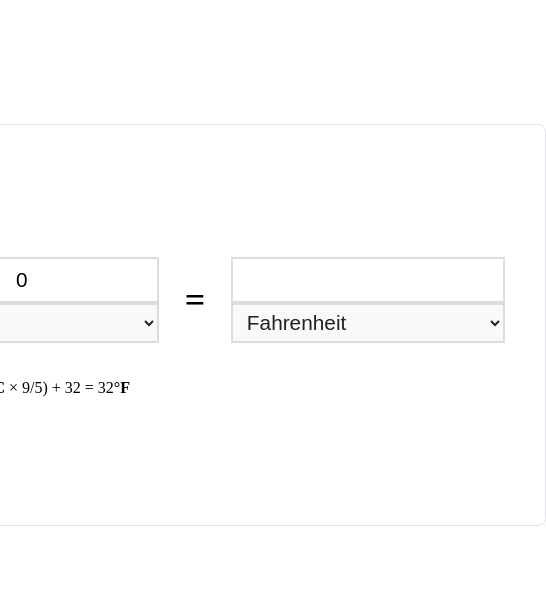
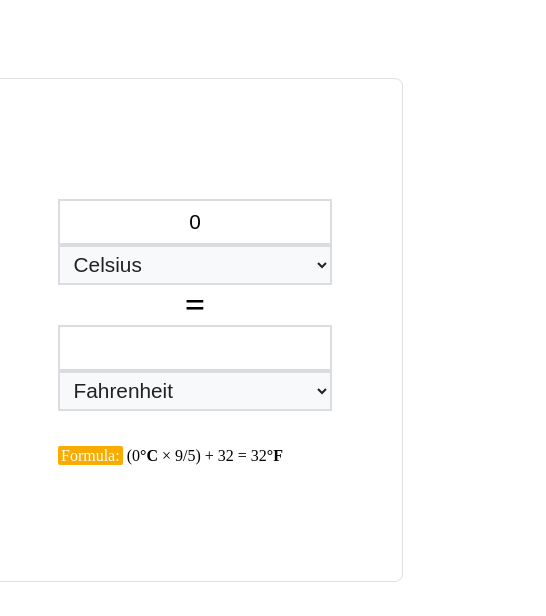
Before and after one commit to WarriorIcon/Unit-Converter-Web-App, a plain HTML site: page index.html in a window 390 px wide. Shown: the whole page, 546 px wide, since content can reach past the window. Drawn offline with Linux system fonts and the light colour scheme.

Commit message:
added responsiveness on mobile small screens

```diff
--- a/index.html
+++ b/index.html
@@ -9,8 +9,8 @@
 	<title>Temperature Conversion C to F</title>
 </head>
 <body>
-		<div class="form-container">
-			<form action="#">
+		<div class="main-box-container">
+			<div class="main-box">
 				<div class="input-container">
 					<div class="input-column">
 						<input type="text" name="celsius" id="celsius-input" value="0">
@@ -30,7 +30,7 @@
 						</select>
 					</div>
 			</div>
-			</form>
+		</div>
 			<div class="formula-info">
 				<p><span class="formula-highlight">Formula:</span> (<span class="celsius">0</span><strong>°C</strong> × 9/5) + 32 = <span class="fahrenheit">32</span><strong>°F</strong></p>
 			</div>
--- a/styles.css
+++ b/styles.css
@@ -9,28 +9,35 @@ body {
 
 }
 
-.form-container {
+.main-box-container {
     display: flex;
     flex-direction: column;
+    /* flex-wrap: wrap; */
     justify-content: center;
     align-items: center;
     /* width: clamp(100px, 600px, 600px); */
-    width: 600px;
-    height: 300px;
+    /* width: 600px;
+    height: 300px; */
     border: 1px solid #dfe1e5;
     border-radius: 8px;
-    padding: 50px;
+    padding: 100px 50px;
+    margin-top: 10px;
 }
 
-form {
+.main-box {
+    position: relative;
     display: flex;
+    /* width: 600px;
+    height: 300px; */
+    flex-wrap: wrap;
     justify-content: center;
     align-items: center;
-
 }
 
 .input-container {
     margin: 20px;
+    display: flex;
+    align-self: center;
 }
 
 .input-column {
@@ -47,10 +54,11 @@ input {
 }
 
 .equals {
-    display: inline-block;
-    align-items: center;
-    padding: 3px;
-    margin: 3px;
+    /* I put position absolute here because the equals sign was being difficult in a responsive layout */
+    position: absolute;
+    /* padding: 30px; */
+    padding: 30px;
+    margin: 30px;
     font-size: 36px;
     color: black;
     font-weight: bold;
@@ -59,7 +67,7 @@ input {
 .formula-info {
     display:flex;
     align-self:flex-start;
-    padding-left: 10px;
+    padding-left: 20px;
 }
 
 .formula-highlight {
```
